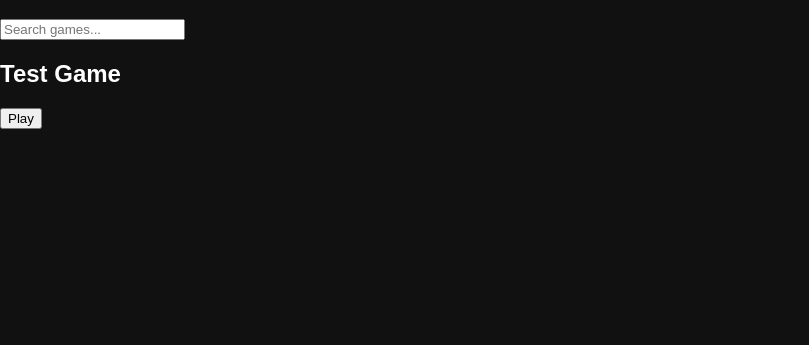
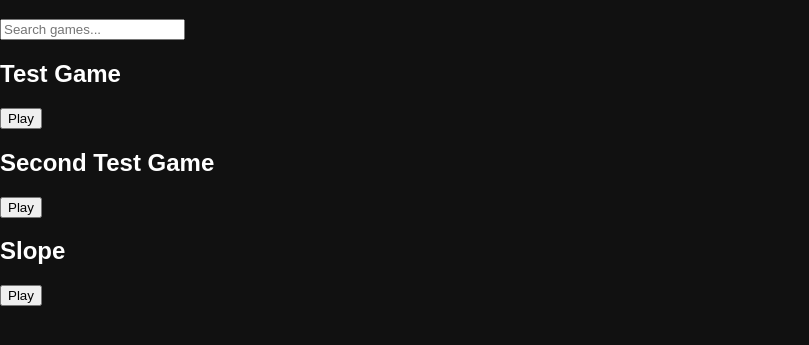
Before and after one commit to timmywan941-cmd/game-hub, a plain HTML site: page index.html in a window 1280 px wide. Shown: the part 101-446 px from the top of the page, without its empty margins (0-809 px from the left). Drawn offline with Linux system fonts and the light colour scheme.

Commit message:
Update index.html

```diff
--- a/index.html
+++ b/index.html
@@ -12,10 +12,10 @@
   </header>
 
   <main class="layout">
-    <!-- Left: game list -->
+    <!-- LEFT SIDE: GAME LIST -->
     <section class="game-list" id="game-list">
 
-      <!-- Test Game -->
+      <!-- TEST GAME 1 -->
       <div class="game-card" data-title="Test Game" data-tags="test demo">
         <h2>Test Game</h2>
         <button class="play-btn" data-url="game1.html">
@@ -23,9 +23,26 @@
         </button>
       </div>
 
+      <!-- TEST GAME 2 -->
+      <div class="game-card" data-title="Second Test Game" data-tags="test blue demo">
+        <h2>Second Test Game</h2>
+        <button class="play-btn" data-url="game2.html">
+          Play
+        </button>
+      </div>
+
+      <!-- REAL GAME: SLOPE -->
+      <div class="game-card" data-title="Slope" data-tags="3d running ball fast">
+        <h2>Slope</h2>
+        <button class="play-btn"
+          data-url="https://sheeptester.github.io/slope-game/">
+          Play
+        </button>
+      </div>
+
     </section>
 
-    <!-- Right: iframe viewer -->
+    <!-- RIGHT SIDE: GAME VIEWER -->
     <section class="viewer">
       <iframe id="game-frame" src="" frameborder="0" allowfullscreen></iframe>
     </section>
```
